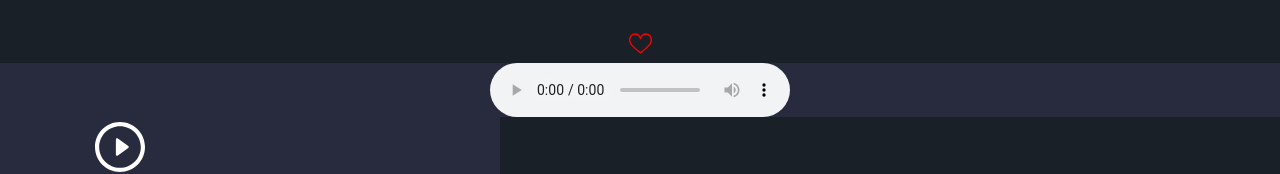
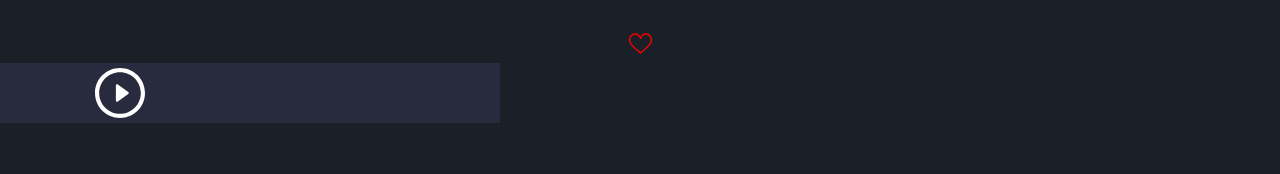
Before and after one commit to m-wiemers/Nukebox, a Next.js app: page /songs/ich-am-strand-aerzte in a window 1280 px wide. Shown: the part 489-663 px from the top of the page. Built offline with nearby package versions, Linux system fonts and the light colour scheme.

Commit message:
play Button that works

```diff
--- a/components/AudioPlayer.tsx
+++ b/components/AudioPlayer.tsx
@@ -47,7 +47,7 @@ export default function AudioPlayer(props: Props) {
   const [playStatus, setPlayStatus] = useState(true);
 
   function playAudio() {
-    const song = document.getElementById("song");
+    const song: HTMLMediaElement = document.getElementById("song");
     if (playStatus === false) {
       song.pause();
     } else {
--- a/pages/songs/[id].tsx
+++ b/pages/songs/[id].tsx
@@ -44,7 +44,7 @@ export default function Song() {
     <>
       <Songnavigation back={goBack} />
       <div>{songItem}</div>
-      <AudioPlay audio={path} />
+      {/* <AudioPlay audio={path} /> */}
       <AudioPlayer audio={path} />
     </>
   );
```
